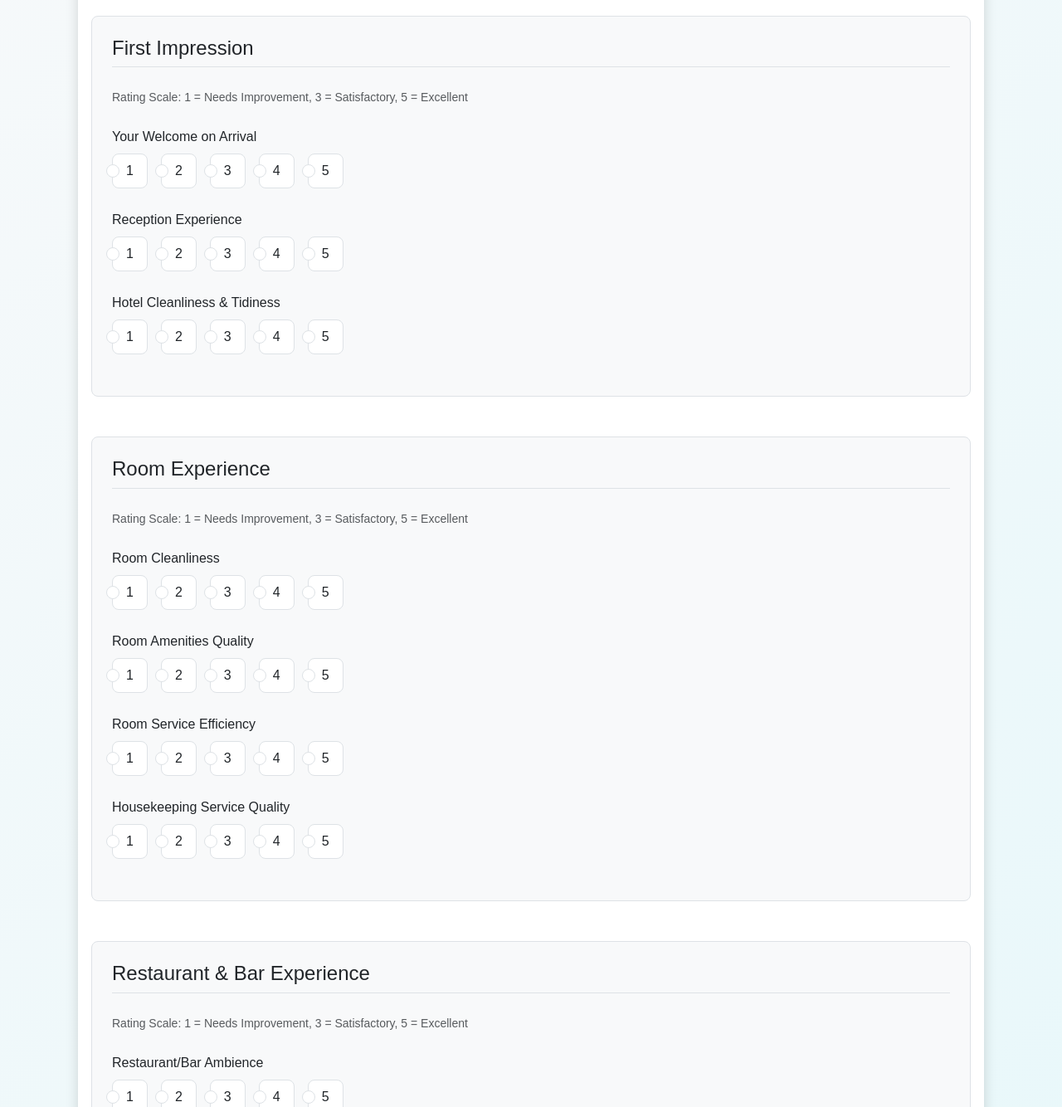
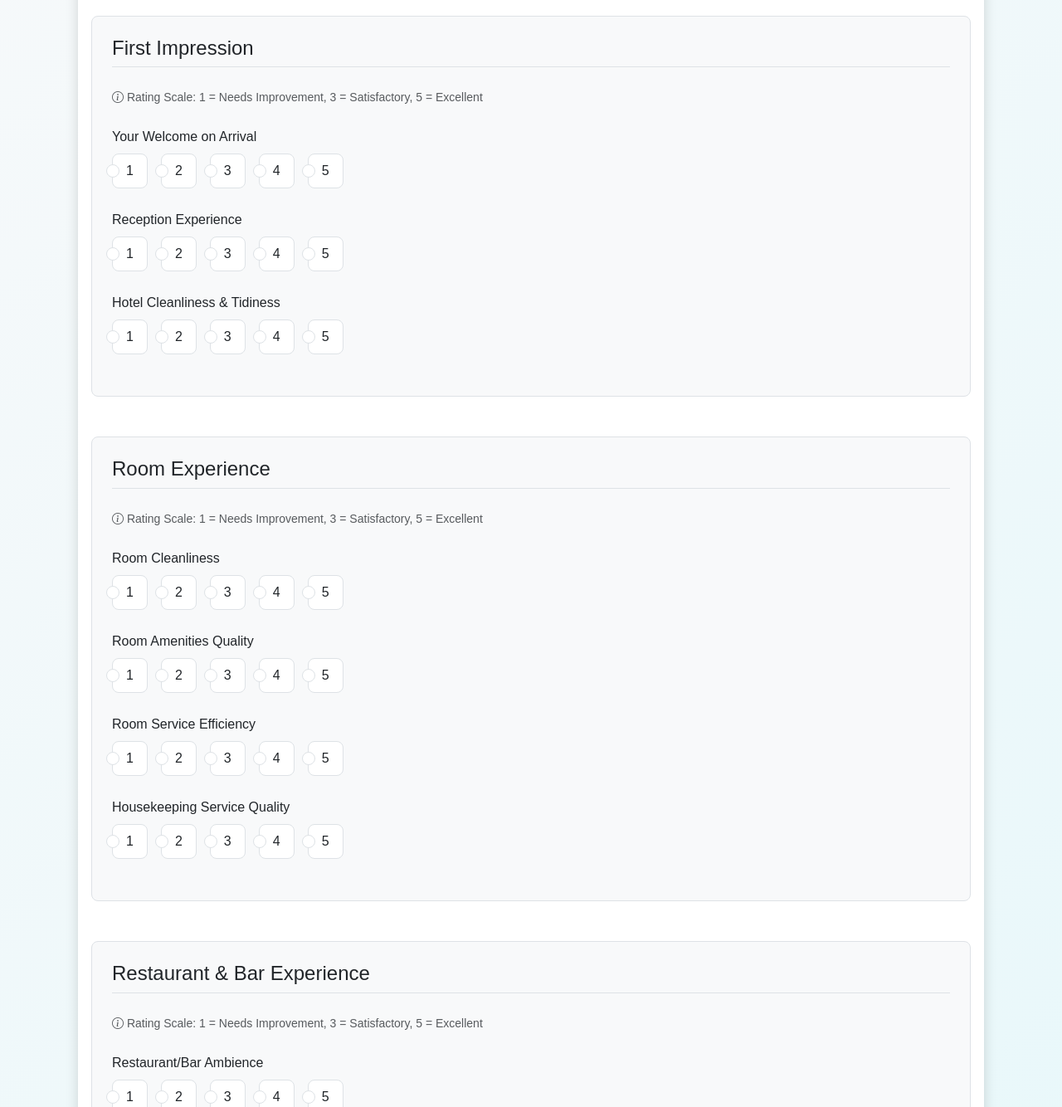
Before and after one commit to Mesele9/hotel_guest_assiatant, a Django app: page /feedback/ in a window 1280 px wide. Shown: the part 522-1856 px from the top of the page at 83% size. Run offline with Django 4.2, Linux system fonts and the light colour scheme; some libraries are stand-ins or nearby versions.

Commit message:
update base template and urls file

```diff
--- a/guest_assistant/urls.py
+++ b/guest_assistant/urls.py
@@ -7,6 +7,7 @@ from django.conf import settings
 from django.conf.urls.static import static
 
 urlpatterns = [
+    path('admin/', admin.site.urls),
     path('', login_view, name='login'),
     path('logout/', logout_view, name='logout'),
 
--- a/templates/base.html
+++ b/templates/base.html
@@ -9,6 +9,7 @@
     <!-- Core CSS -->
     <link href="{% static 'css/bootstrap.min.css' %}" rel="stylesheet">
     <link rel="stylesheet" href="{% static 'css/custom.css' %}">
+    <link rel="stylesheet" href="https://cdn.jsdelivr.net/npm/bootstrap-icons@1.11.1/font/bootstrap-icons.css">
     <link rel="stylesheet" href="https://cdnjs.cloudflare.com/ajax/libs/font-awesome/6.4.0/css/all.min.css">
 
     {% block extra_css %}{% endblock %}
```
Also changed, not shown: 2 other files.
